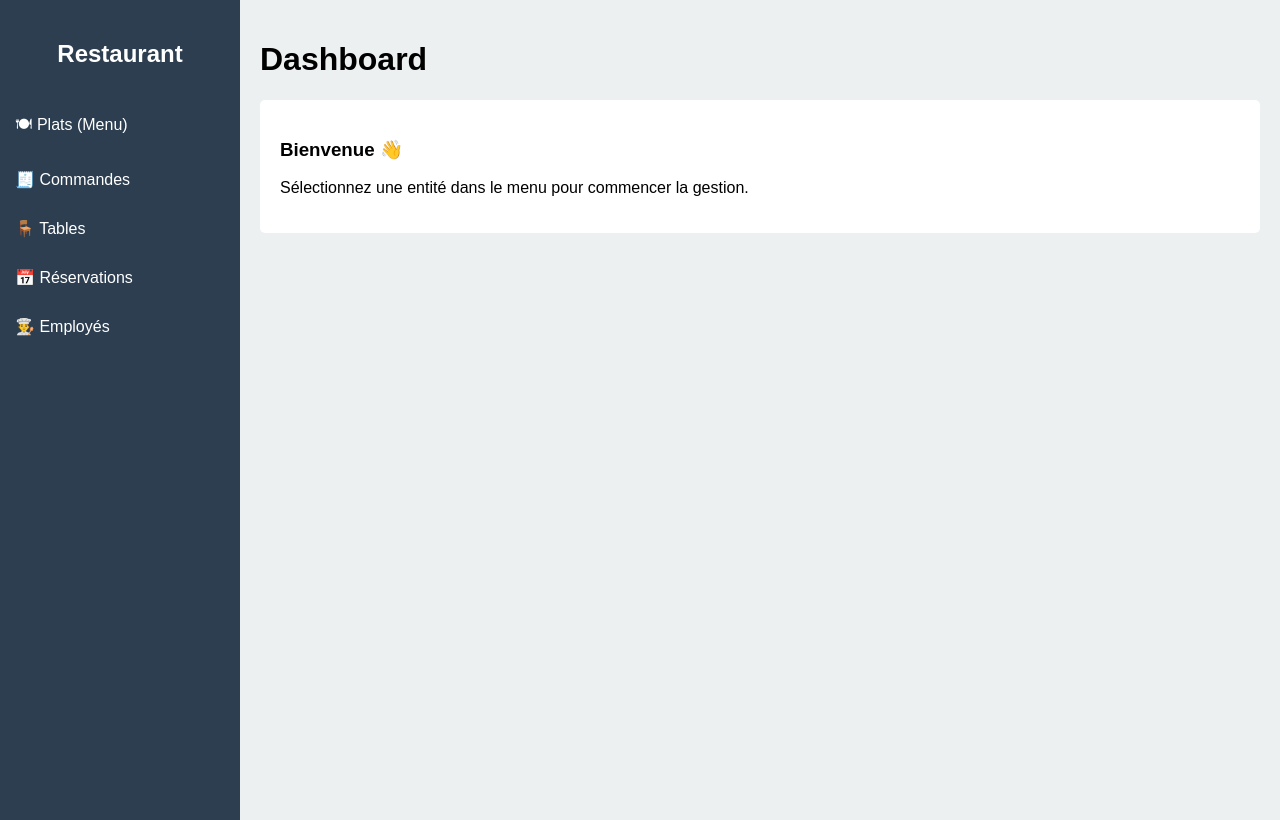
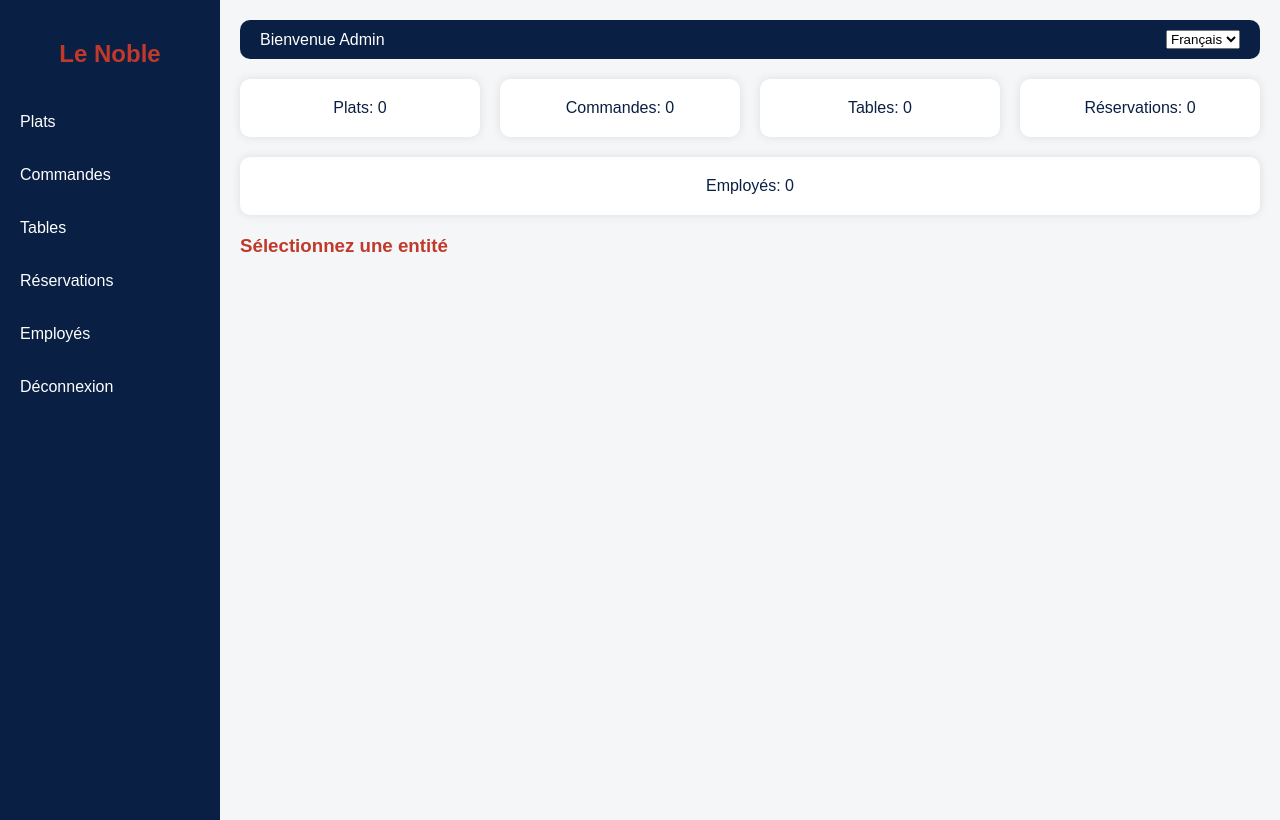
Before and after one commit to OF589/projet-restaurant-, a plain HTML site: page dashborad.html in a window 1280 px wide. Drawn offline with Linux system fonts and the light colour scheme.

Commit message:
Update dashborad.html

```diff
--- a/dashborad.html
+++ b/dashborad.html
@@ -2,73 +2,187 @@
 <html lang="fr">
 <head>
 <meta charset="UTF-8">
-    <title>Dashboard - Gestion Restaurant</title>
+<meta name="viewport" content="width=device-width, initial-scale=1.0">
+<title>Dashboard - Le Noble</title>
 <style>
-        body {
-            margin: 0;
-            font-family: Arial, sans-serif;
-            display: flex;
+body { margin:0; font-family: Arial,sans-serif; background:#f4f6f8; }
+.sidebar {
+  width:220px; background:#0a1f44; color:#fff; height:100vh; position:fixed; padding-top:20px;
 }
-
-        /* Sidebar */
-        .sidebar {
-            width: 240px;
-            background: #2c3e50;
-            color: white;
-            height: 100vh;
-            padding-top: 20px;
+.sidebar h2 { text-align:center; color:#c0392b; margin-bottom:30px; }
+.sidebar a {
+  display:block; padding:15px 20px; color:#fff; text-decoration:none; margin-bottom:5px; border-radius:5px;
 }
-
-        .sidebar h2 {
-            text-align: center;
-            margin-bottom: 30px;
-        }
-
-        .sidebar a {
-            display: block;
-            padding: 15px;
-            color: white;
-            text-decoration: none;
-        }
-
-        .sidebar a:hover {
-            background: #34495e;
-        }
-
-        /* Content */
-        .content {
-            flex: 1;
-            padding: 20px;
-            background: #ecf0f1;
-        }
-
-        .card {
-            background: white;
-            padding: 20px;
-            margin-bottom: 15px;
-            border-radius: 5px;
-        }
+.sidebar a:hover { background:#c0392b; }
+.main { margin-left:220px; padding:20px; }
+.navbar { display:flex; justify-content:space-between; align-items:center; background:#0a1f44; color:#fff; padding:10px 20px; border-radius:10px; margin-bottom:20px; }
+.cards { display:flex; gap:20px; flex-wrap:wrap; margin-bottom:20px; }
+.card { flex:1; min-width:150px; background:#fff; color:#0a1f44; padding:20px; border-radius:10px; box-shadow:0 0 10px rgba(0,0,0,0.1); text-align:center; }
+.entity-section { margin-top:20px; }
+.entity-section h3 { margin-bottom:10px; color:#c0392b; }
+form { background:#fff; padding:15px; border-radius:10px; margin-bottom:20px; box-shadow:0 0 10px rgba(0,0,0,0.1); }
+form input, form select { width:100%; padding:8px; margin-bottom:10px; border-radius:5px; border:1px solid #ccc; }
+button { padding:5px 10px; margin:2px; border:none; border-radius:5px; cursor:pointer; color:#fff; }
+.btn-edit { background:#3498db; }
+.btn-delete { background:#c0392b; }
+.btn-details { background:#27ae60; }
+.btn-add { background:#2980b9; margin-bottom:10px; }
+table { width:100%; border-collapse:collapse; margin-bottom:20px; }
+table, th, td { border:1px solid #ccc; }
+th, td { padding:10px; text-align:left; }
+th { background:#0a1f44; color:#fff; }
 </style>
 </head>
 <body>
-
 <div class="sidebar">
-    <h2>Restaurant</h2>
-    <a href="#">🍽 Plats (Menu)</a>
-    <a href="#">🧾 Commandes</a>
-    <a href="#">🪑 Tables</a>
-    <a href="#">📅 Réservations</a>
-    <a href="#">👨‍🍳 Employés</a>
+  <h2>Le Noble</h2>
+  <a href="#" data-entity="plats">Plats</a>
+  <a href="#" data-entity="commandes">Commandes</a>
+  <a href="#" data-entity="tables">Tables</a>
+  <a href="#" data-entity="reservations">Réservations</a>
+  <a href="#" data-entity="employes">Employés</a>
+  <a href="#" onclick="logout()">Déconnexion</a>
 </div>
 
-<div class="content">
-    <h1>Dashboard</h1>
-
-    <div class="card">
-        <h3>Bienvenue 👋</h3>
-        <p>Sélectionnez une entité dans le menu pour commencer la gestion.</p>
+<div class="main">
+<div class="navbar">
+  <div>Bienvenue Admin</div>
+  <div>
+    <select id="lang">
+      <option value="fr">Français</option>
+      <option value="en">English</option>
+      <option value="ar">العربية</option>
+    </select>
   </div>
 </div>
 
+<!-- Cartes -->
+<div class="cards">
+  <div class="card" id="totalPlats">Plats: 0</div>
+  <div class="card" id="totalCommandes">Commandes: 0</div>
+  <div class="card" id="totalTables">Tables: 0</div>
+  <div class="card" id="totalReservations">Réservations: 0</div>
+  <div class="card" id="totalEmployes">Employés: 0</div>
+</div>
+
+<!-- Section entités -->
+<div class="entity-section" id="entitySection">
+  <h3>Sélectionnez une entité</h3>
+</div>
+</div>
+
+<script>
+function logout(){ window.location.href='index.html'; }
+
+// Fonction pour récupérer les données du localStorage ou initialiser vide
+function getData(entity){
+  const saved = localStorage.getItem(entity);
+  if(saved) return JSON.parse(saved);
+  else { localStorage.setItem(entity, JSON.stringify([])); return []; }
+}
+
+// Données initiales vides
+let data = {
+  plats: getData('plats'),
+  commandes: getData('commandes'),
+  tables: getData('tables'),
+  reservations: getData('reservations'),
+  employes: getData('employes')
+};
+
+// Mise à jour cartes
+function updateCards(){
+  document.getElementById('totalPlats').textContent='Plats: '+data.plats.length;
+  document.getElementById('totalCommandes').textContent='Commandes: '+data.commandes.length;
+  document.getElementById('totalTables').textContent='Tables: '+data.tables.length;
+  document.getElementById('totalReservations').textContent='Réservations: '+data.reservations.length;
+  document.getElementById('totalEmployes').textContent='Employés: '+data.employes.length;
+}
+updateCards();
+
+// Navigation entités
+document.querySelectorAll('.sidebar a[data-entity]').forEach(link=>{
+  link.addEventListener('click',(e)=>{
+    const entity = e.target.dataset.entity;
+    showEntity(entity);
+  });
+});
+
+const entitySection = document.getElementById('entitySection');
+
+// Définition des champs pour chaque entité
+const entityFields = {
+  plats: ['nom','prix'],
+  commandes: ['client','total'],
+  tables: ['numero','capacite'],
+  reservations: ['client','table','date'],
+  employes: ['nom','poste']
+};
+
+function showEntity(entity){
+  const fields = entityFields[entity];
+  entitySection.innerHTML = `<h3>${entity.charAt(0).toUpperCase()+entity.slice(1)}</h3>
+    <form id="form${entity}">
+      ${fields.map(f=>`<input type="text" placeholder="${f}" name="${f}" required>`).join('')}
+      <button type="submit" class="btn-add">Ajouter ${entity}</button>
+    </form>
+    <table>
+      <thead>
+        <tr>${['ID', ...fields].map(k=>'<th>'+k+'</th>').join('')}<th>Actions</th></tr>
+      </thead>
+      <tbody id="${entity}Table"></tbody>
+    </table>`;
+
+  renderTable(entity);
+
+  // Formulaire ajout avec sauvegarde dans localStorage
+  document.getElementById('form'+entity).onsubmit=function(e){
+    e.preventDefault();
+    const form = e.target;
+    const obj = {id:Date.now()};
+    Object.keys(form.elements).forEach(i=>{
+      const el = form.elements[i];
+      if(el.name) obj[el.name]=el.value;
+    });
+    data[entity].push(obj);
+    localStorage.setItem(entity, JSON.stringify(data[entity])); // Sauvegarde
+    renderTable(entity);
+    updateCards();
+    form.reset();
+  };
+}
+
+function renderTable(entity){
+  const tbody = document.getElementById(entity+'Table');
+  tbody.innerHTML='';
+  const fields = entityFields[entity];
+  data[entity].forEach(item=>{
+    const row = document.createElement('tr');
+    row.innerHTML = `<td>${item.id}</td>` + fields.map(f=>`<td>${item[f] || ''}</td>`).join('') +
+      `<td>
+        <button class="btn-details" onclick="details('${entity}',${item.id})">Voir</button>
+        <button class="btn-edit" onclick="edit('${entity}',${item.id})">Modifier</button>
+        <button class="btn-delete" onclick="del('${entity}',${item.id})">Supprimer</button>
+      </td>`;
+    tbody.appendChild(row);
+  });
+}
+
+// Fonctions CRUD
+window.edit=function(entity,id){ alert('Modifier ID '+id+' dans '+entity+' (à compléter)'); }
+
+window.del=function(entity,id){
+  if(confirm('Confirmer la suppression ?')){
+    data[entity]=data[entity].filter(i=>i.id!==id);
+    localStorage.setItem(entity, JSON.stringify(data[entity])); // Sauvegarde
+    renderTable(entity); updateCards();
+  }
+}
+
+window.details=function(entity,id){
+  const item = data[entity].find(i=>i.id===id);
+  alert(JSON.stringify(item,null,2));
+}
+</script>
 </body>
 </html>
```
Lines whose indentation alone changed are shown as unchanged.
